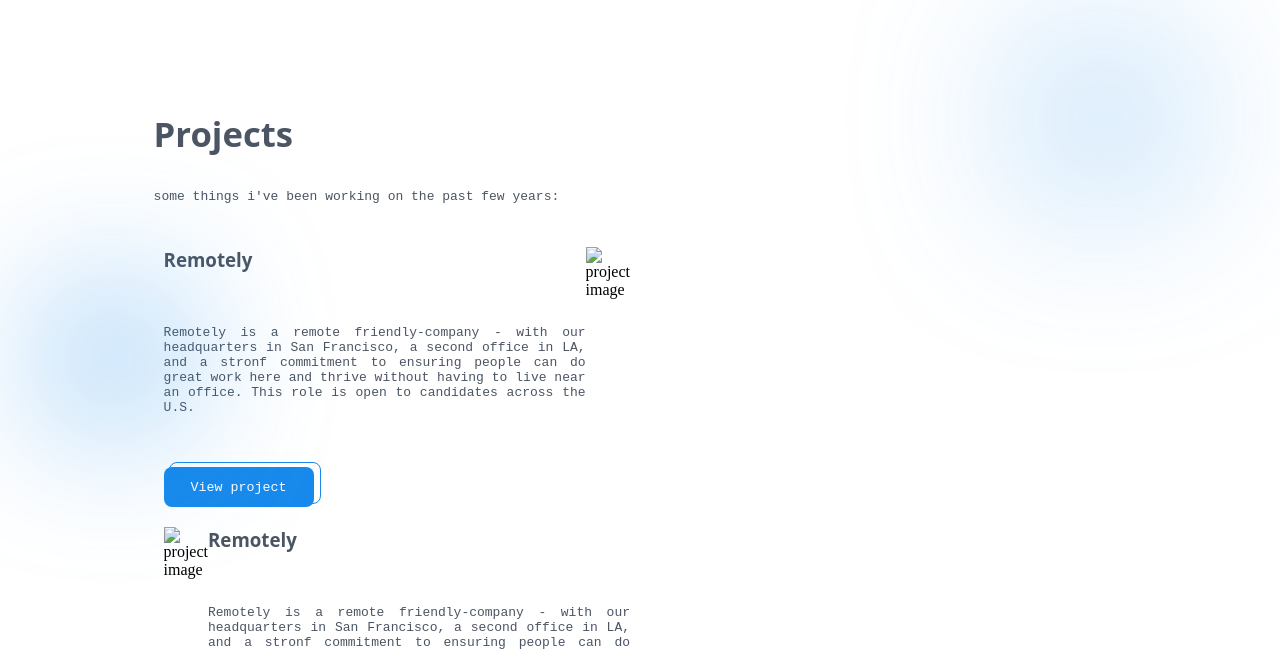
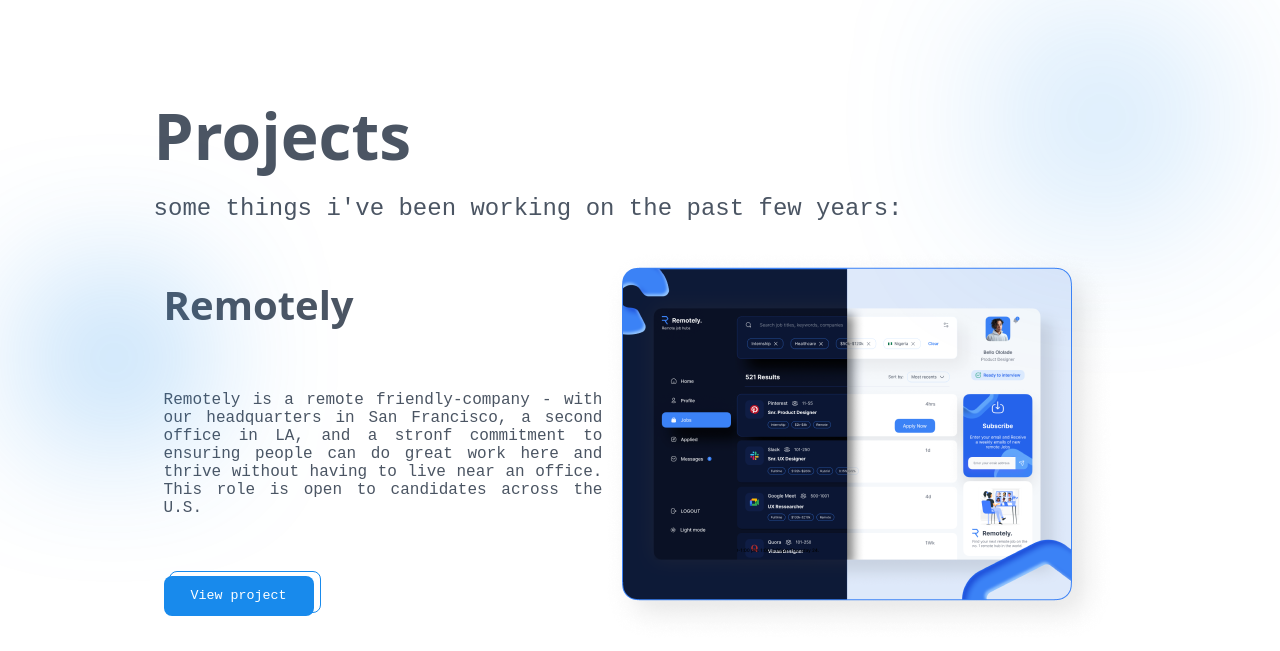
Before and after one commit to zahra-hsb/portfolio, a plain HTML site: page index.html in a window 1280 px wide. Shown: the part 92-743 px from the top of the page. Drawn offline with Linux system fonts and the light colour scheme.

Commit message:
some problems for image and space and font sizes fixed

```diff
--- a/index.html
+++ b/index.html
@@ -41,7 +41,7 @@
                         <button class="btn project-btn">View project</button>
                     </div>
                     <div class="project-image">
-                        <img src="" alt="project image">
+                        <img src="img/image 191.png" alt="project image">
                     </div>
                 </article>
                 <article class="project">
@@ -54,7 +54,7 @@
                         <button class="btn project-btn">View project</button>
                     </div>
                     <div class="project-image">
-                        <img src="" alt="project image">
+                        <img src="img/image 192.png" alt="project image">
                     </div>
                 </article>
             </section>
--- a/style.css
+++ b/style.css
@@ -25,7 +25,10 @@
     color: var(--gray);
 }
 h1{
-    font-size: 26pt;
+    font-size: 64px;
+}
+h3{
+    font-size: 40px;
 }
 button, p{
     font-family: monospace;
@@ -121,9 +124,12 @@
     align-items: flex-start;
     justify-content: space-evenly;
 }
+.project-section .title p{
+    font-size: 24px;
+}
 .projects-list .project{
-    width: 50%;
-    height: 35vh;
+    width: 100%;
+    height: auto;
     padding: 10px;
     display: flex;
 }
@@ -131,10 +137,11 @@
 .project .project-details{
     display: flex;
     flex-direction: column;
-    justify-content: space-between;
+    justify-content: space-around;
 }
 div.project-details p{
     text-align: justify;
+    font-size: 16px;
 }
 section > .project:nth-child(2){
     display: flex;
```
